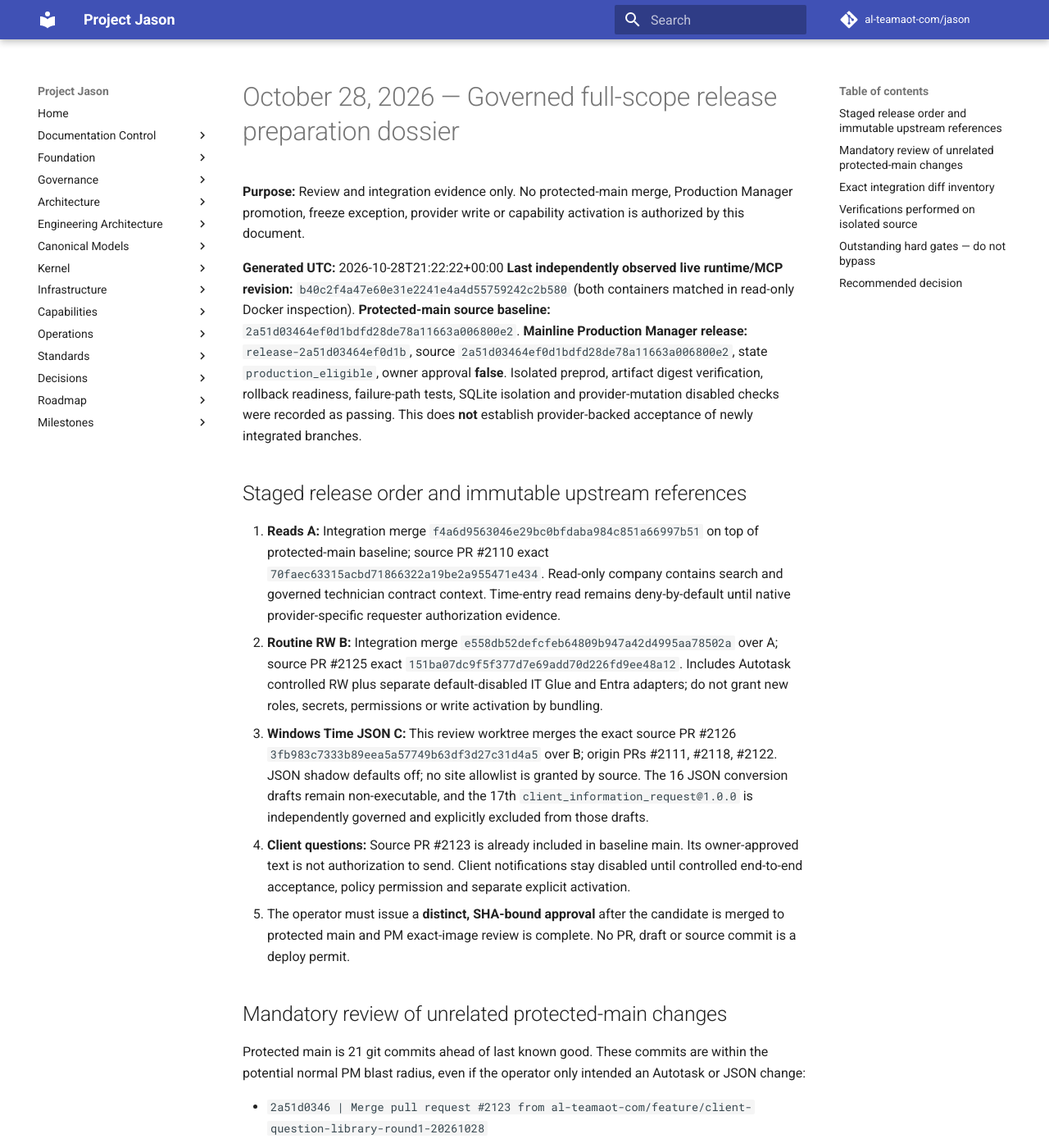
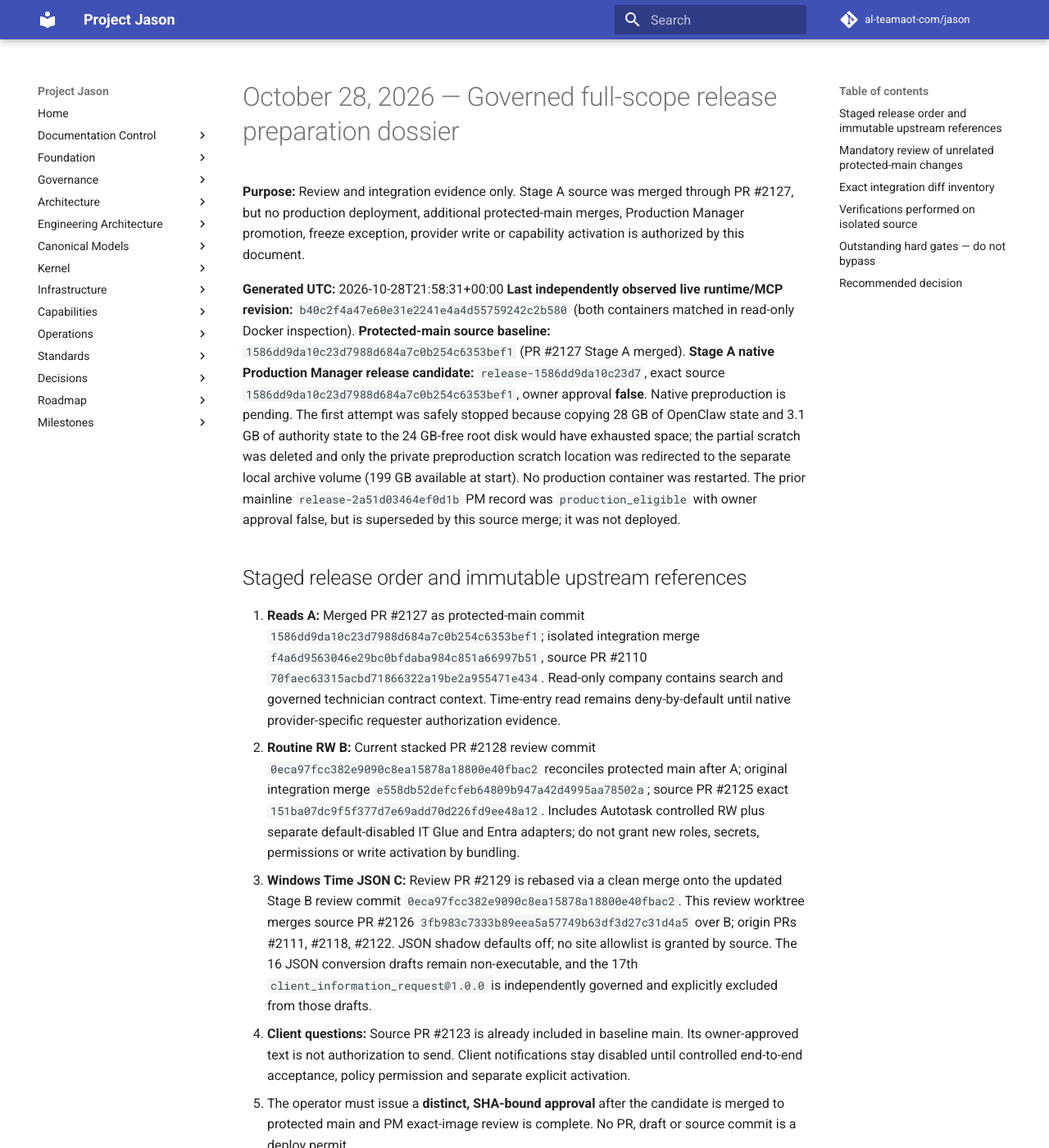
Before and after one commit to al-teamaot-com/jason, an MkDocs documentation site: the page built from docs/operations/Project-Jason-20261028-Production-Release-Dossier.md, in a window 1280 px wide and 1400 px high. Shown: the whole window at 82% size. Built offline with MkDocs 1.6.1 and Material for MkDocs 9.7.7, drawn with Linux system fonts in a browser that asks for light colours; comment, search, counter and statistics services are not loaded; some of the changed text lies outside the part shown.

Commit message:
Refresh exact main-to-release inventory after Stage A merge

```diff
--- a/docs/operations/Project-Jason-20261028-Production-Release-Dossier.md
+++ b/docs/operations/Project-Jason-20261028-Production-Release-Dossier.md
@@ -1,27 +1,31 @@
 # October 28, 2026 — Governed full-scope release preparation dossier
 
-**Purpose:** Review and integration evidence only. No protected-main merge, Production Manager promotion, freeze exception, provider write or capability activation is authorized by this document.
+**Purpose:** Review and integration evidence only. Stage A source was merged through PR #2127, but no production deployment, additional protected-main merges, Production Manager promotion, freeze exception, provider write or capability activation is authorized by this document.
 
-**Generated UTC:** 2026-10-28T21:22:22+00:00
+**Generated UTC:** 2026-10-28T21:58:31+00:00
 **Last independently observed live runtime/MCP revision:** `b40c2f4a47e60e31e2241e4a4d55759242c2b580` (both containers matched in read-only Docker inspection).
-**Protected-main source baseline:** `2a51d03464ef0d1bdfd28de78a11663a006800e2`.
-**Mainline Production Manager release:** `release-2a51d03464ef0d1b`, source `2a51d03464ef0d1bdfd28de78a11663a006800e2`, state `production_eligible`, owner approval **false**. Isolated preprod, artifact digest verification, rollback readiness, failure-path tests, SQLite isolation and provider-mutation disabled checks were recorded as passing. This does **not** establish provider-backed acceptance of newly integrated branches.
+**Protected-main source baseline:** `1586dd9da10c23d7988d684a7c0b254c6353bef1` (PR #2127 Stage A merged).
+**Stage A native Production Manager release candidate:** `release-1586dd9da10c23d7`, exact source `1586dd9da10c23d7988d684a7c0b254c6353bef1`, owner approval **false**. Native preproduction is pending. The first attempt was safely stopped because copying 28 GB of OpenClaw state and 3.1 GB of authority state to the 24 GB-free root disk would have exhausted space; the partial scratch was deleted and only the private preproduction scratch location was redirected to the separate local archive volume (199 GB available at start). No production container was restarted. The prior mainline `release-2a51d03464ef0d1b` PM record was `production_eligible` with owner approval false, but is superseded by this source merge; it was not deployed.
 
 ## Staged release order and immutable upstream references
 
-1. **Reads A:** Integration merge `f4a6d9563046e29bc0bfdaba984c851a66997b51` on top of protected-main baseline; source PR #2110 exact `70faec63315acbd71866322a19be2a955471e434`. Read-only company contains search and governed technician contract context. Time-entry read remains deny-by-default until native provider-specific requester authorization evidence.
-2. **Routine RW B:** Integration merge `e558db52defcfeb64809b947a42d4995aa78502a` over A; source PR #2125 exact `151ba07dc9f5f377d7e69add70d226fd9ee48a12`. Includes Autotask controlled RW plus separate default-disabled IT Glue and Entra adapters; do not grant new roles, secrets, permissions or write activation by bundling.
-3. **Windows Time JSON C:** This review worktree merges the exact source PR #2126 `3fb983c7333b89eea5a57749b63df3d27c31d4a5` over B; origin PRs #2111, #2118, #2122. JSON shadow defaults off; no site allowlist is granted by source. The 16 JSON conversion drafts remain non-executable, and the 17th `client_information_request@1.0.0` is independently governed and explicitly excluded from those drafts.
+1. **Reads A:** Merged PR #2127 as protected-main commit `1586dd9da10c23d7988d684a7c0b254c6353bef1`; isolated integration merge `f4a6d9563046e29bc0bfdaba984c851a66997b51`, source PR #2110 `70faec63315acbd71866322a19be2a955471e434`. Read-only company contains search and governed technician contract context. Time-entry read remains deny-by-default until native provider-specific requester authorization evidence.
+2. **Routine RW B:** Current stacked PR #2128 review commit `0eca97fcc382e9090c8ea15878a18800e40fbac2` reconciles protected main after A; original integration merge `e558db52defcfeb64809b947a42d4995aa78502a`; source PR #2125 exact `151ba07dc9f5f377d7e69add70d226fd9ee48a12`. Includes Autotask controlled RW plus separate default-disabled IT Glue and Entra adapters; do not grant new roles, secrets, permissions or write activation by bundling.
+3. **Windows Time JSON C:** Review PR #2129 is rebased via a clean merge onto the updated Stage B review commit `0eca97fcc382e9090c8ea15878a18800e40fbac2`. This review worktree merges source PR #2126 `3fb983c7333b89eea5a57749b63df3d27c31d4a5` over B; origin PRs #2111, #2118, #2122. JSON shadow defaults off; no site allowlist is granted by source. The 16 JSON conversion drafts remain non-executable, and the 17th `client_information_request@1.0.0` is independently governed and explicitly excluded from those drafts.
 4. **Client questions:** Source PR #2123 is already included in baseline main. Its owner-approved text is not authorization to send. Client notifications stay disabled until controlled end-to-end acceptance, policy permission and separate explicit activation.
 5. The operator must issue a **distinct, SHA-bound approval** after the candidate is merged to protected main and PM exact-image review is complete. No PR, draft or source commit is a deploy permit.
 
 ## Mandatory review of unrelated protected-main changes
 
-Protected main is 21 git commits ahead of last known good. These commits are within the potential normal PM blast radius, even if the operator only intended an Autotask or JSON change:
+Protected main is **36 git commits** ahead of the last-known-good live revision. It now includes the source-only PR #2127 merge. All commits are in scope for any normal full-main Production Manager release, whether or not the owner intended only one feature:
 
+- `1586dd9da | Integrate governed Autotask read repairs from PR #2127`
+- `f4a6d9563 | Integrate Autotask governed reads with 2026-10-28 protected main`
 - `2a51d0346 | Merge pull request #2123 from al-teamaot-com/feature/client-question-library-round1-20261028`
 - `47a27b84f | Document isolated Datto test-registry acceptance and retain PM freeze`
 - `7b474885a | Implement governed Round 1 client information request lifecycle (disabled by default)`
+- `70faec633 | docs(release): record candidate integration and concurrent PR coordination`
+- `70086a7a4 | merge(preprod): reconcile Autotask read candidate with current main`
 - `6a6b84465 | Merge remote-tracking branch 'origin/main' into feature/client-question-round1-engineering-20261028`
 - `9ccd99465 | Merge pull request #2124 from al-teamaot-com/fix/kfs-session-safe-diagnostics-20261028`
 - `2d4e15307 | Merge branch 'main' into fix/kfs-session-safe-diagnostics-20261028`
@@ -35,19 +39,32 @@
 - `46e966670 | Test Round 1 client question content and fail-closed disabled state`
 - `57c814a39 | Stage 120 owner-approved client information questions and reusable support footer (no activation)`
 - `9f07a6132 | Merge remote-tracking branch 'origin/main' into fix/aot-routine-technician-rw-20261028`
+- `4abcf3ea9 | docs(release): production handoff and mandatory live read acceptance gates`
 - `7c9fc2af9 | Implement source-only governed standard Entra user creation`
+- `239f110e4 | test(preprod): reject missing or production Autotask credential sources`
 - `6e8eb670a | Add source-only governed IT Glue configuration notes mutation adapter`
+- `afb8428df | merge(preprod): reconcile Autotask read candidate with current main`
 - `1b8fc4a8d | Merge remote-tracking branch 'origin/main' into fix/aot-routine-technician-rw-20261028`
+- `ada153ce8 | docs(preprod): record isolated 74-test acceptance and live provider gates`
 - `a3d9d1dad | Test routine write rejects unapproved capability/provider class`
 - `ba01eb1bb | Add opt-in AOT routine Autotask technician write authority`
+- `f74a704ee | fix(preprod): deny cross-client selectors before contract reads`
+- `5fb2ff096 | docs(preprod): record live time-entry and contract permission metadata`
+- `8221b042f | test(docs): verify staff contract scoping and document preproduction gates`
+- `d0d4111aa | fix(preprod): preserve existing owner contract read selection`
+- `18113c9c3 | fix(preprod): allow trusted AOT staff scoped contract reads with exact observe authority`
+- `8fd221ad6 | test(preprod): cover company partial search and ticket time-entry request boundaries`
+- `ee61a4be0 | fix(preprod): use bounded contains search for Autotask company name`
 
-The 29 changed paths introduced on protected main since last-known-good are:
+The **37 changed paths** on protected main since LKG are:
 
 - `config/client_communications/information_requests_round1.json`
 - `docs/operations/AOT-Client-Information-Requests-Round1.md`
 - `docs/operations/AOT-Routine-Autotask-RW-Pilot.md`
 - `docs/operations/AOT-Routine-ITGlue-Configuration-Notes-RW-20261028.md`
 - `docs/operations/AOT-Standard-Entra-User-Create-20261028.md`
+- `docs/operations/Autotask-Read-Repair-Preproduction-20261028.md`
+- `docs/operations/Autotask-Read-Repair-Production-Handoff-20261028.md`
 - `docs/operations/KFS-Live-Session-Read-Error-Taxonomy-20261028.md`
 - `docs/playbooks/Jason-Client-Information-Requests-Round1.md`
 - `implementation/autonomous_remediation/playbook_registry.json`
@@ -58,10 +75,14 @@
 - `implementation/connectors/microsoft_graph/test_user_directory.py`
 - `implementation/connectors/tests/test_it_glue_configuration_note_update.py`
 - `implementation/connectors/tests/test_kyocera_kfs_connector.py`
+- `implementation/mcp_service/src/jason_mcp/server.py`
+- `implementation/mcp_service/tests/test_contract_client_context.py`
 - `implementation/orchestrator/autotask_information_authorizer.py`
+- `implementation/orchestrator/provider_read_argument_adapter.py`
 - `implementation/orchestrator/provider_read_authority.py`
 - `implementation/orchestrator/tests/test_aot_technician_routine_write_authority.py`
 - `implementation/orchestrator/tests/test_autotask_information_authorizer.py`
+- `implementation/orchestrator/tests/test_autotask_preproduction_read_repairs.py`
 - `implementation/runtime_service/src/jason_runtime/aot_routine_write_authority.py`
 - `implementation/runtime_service/src/jason_runtime/approved_client_messages.py`
 - `implementation/runtime_service/src/jason_runtime/autonomy_worker_composition.py`
```
Also changed, not shown: other parts of docs/operations/Project-Jason-20261028-Production-Release-Dossier.md (+2 -0 lines).
